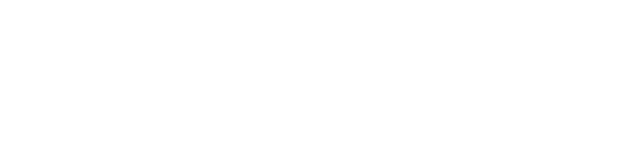
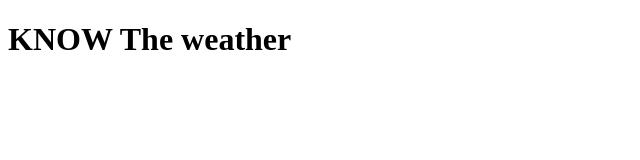
Before and after one commit to dipsankadariya/WeatherApp, a plain HTML site: page index.html in a window 1280 px wide. Shown: the whole page, without its empty margins (0-640 px from the left). Drawn offline with Linux system fonts and the light colour scheme.

Commit message:
update code

```diff
--- a/index.html
+++ b/index.html
@@ -3,9 +3,9 @@
 <head>
     <meta charset="UTF-8">
     <meta name="viewport" content="width=device-width, initial-scale=1.0">
-    <title>Document</title>
+    <title>Weather Ap</title>
 </head>
 <body>
-
+    <h1>KNOW The weather</h1>
 </body>
 </html>
```
